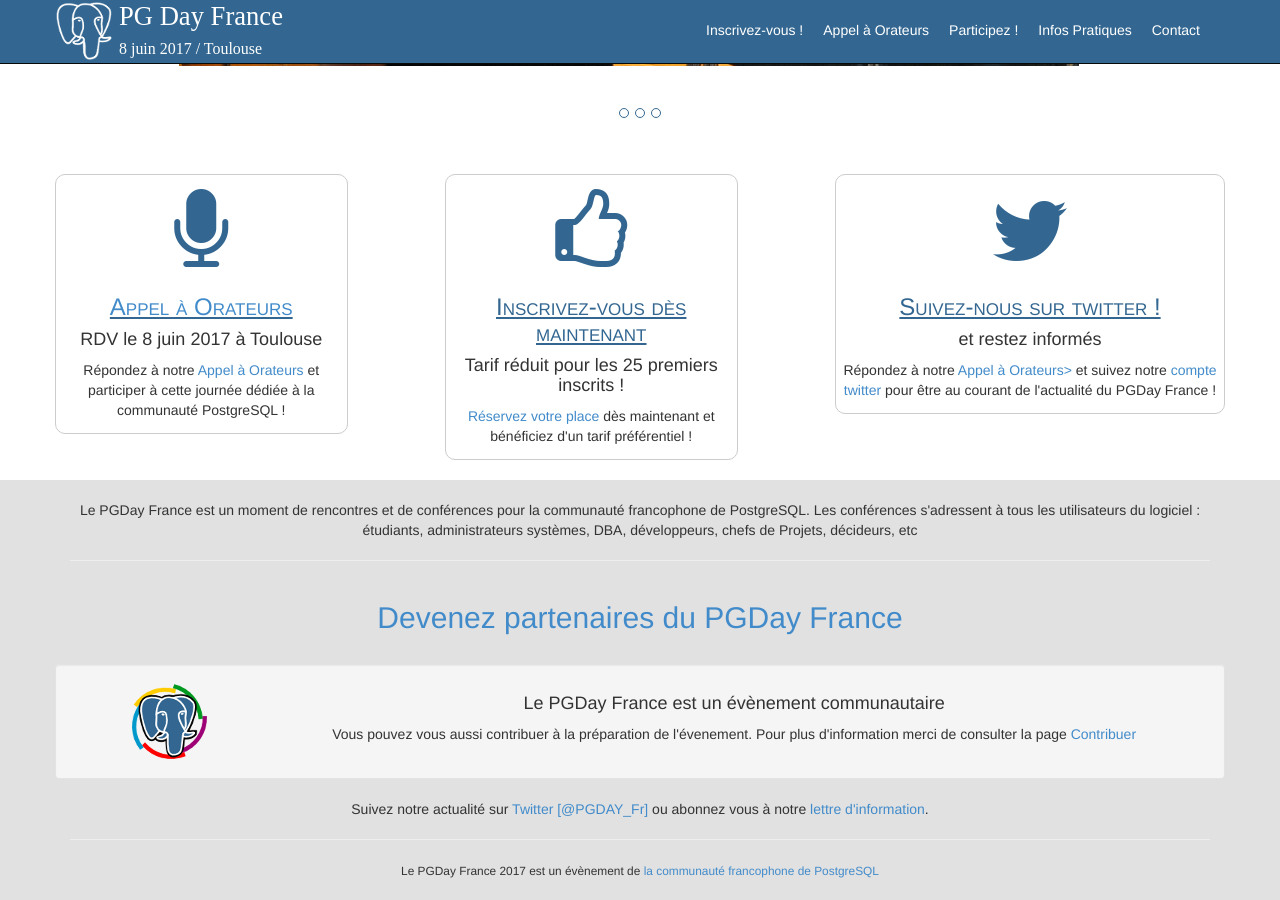
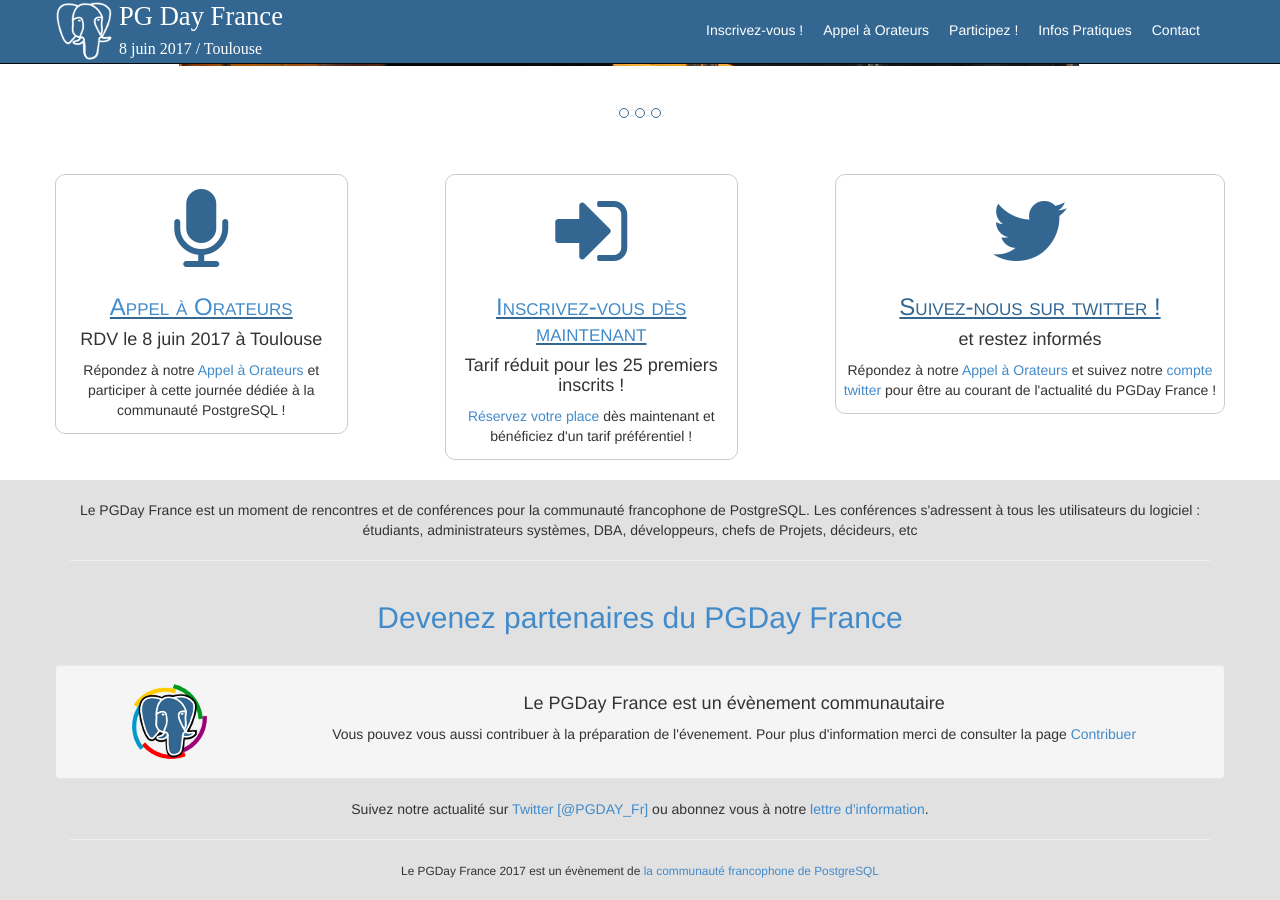
Before and after one commit to postgresqlfr/2024.pgday.fr, a Jekyll site: the page built from index.html, in a window 1280 px wide and 900 px high, scrolled down 534 px. Built offline with Jekyll 4.4.1, drawn with Linux system fonts in a browser that asks for light colours; Markdown is read by kramdown in place of the engine named in the settings.

Commit message:
Fix bad link for inscription.html page, and some more links

```diff
--- a/index.html
+++ b/index.html
@@ -53,11 +53,11 @@
       <div class="col-lg-1 col-md-1"></div>
 
       <div class="col-lg-3 col-md-3 home_bloc">
-        <i class="fa fa-thumbs-o-up"></i>
-        <h3>Inscrivez-vous dès maintenant</h3>
+        <a href="/inscription.html"><i class="fa fa-sign-in"></i></a>
+        <h3><a href="/inscription.html">Inscrivez-vous dès maintenant</a></h3>
         <h4>Tarif réduit pour les 25 premiers inscrits ! </h4>
         <p>
-            <a href="/inscriptions.html">Réservez votre place</a> dès maintenant
+            <a href="/inscription.html">Réservez votre place</a> dès maintenant
             et bénéficiez d'un tarif préférentiel !
         </p>
       </div>
@@ -65,13 +65,16 @@
       <div class="col-lg-1 col-md-1"></div>
 
       <div class="col-lg-4 col-md-4 home_bloc">
-        <i class="fa fa-twitter"></i>
+        <a href="https://twitter.com/PGDAY_Fr" data-lang="fr"
+           title="Page Twitter du PGDay France">
+          <i class="fa fa-twitter"></i>
+        </a>
         <h3>Suivez-nous sur twitter ! </h3>
         <h4>et restez informés</h4>
         <p>
-            Répondez à notre <a href="/appel.html">Appel à Orateurs></a> et suivez notre  <a
-            href="https://twitter.com/PGDAY_Fr" data-lang="fr" title="Page
-            Twitter du PGDay France">compte twitter</a> pour être au courant de
+            Répondez à notre <a href="/appel.html">Appel à Orateurs</a> et suivez notre
+            <a href="https://twitter.com/PGDAY_Fr" data-lang="fr"
+               title="Page Twitter du PGDay France">compte twitter</a> pour être au courant de
             l'actualité du PGDay France !
         </p>
       </div>
```
